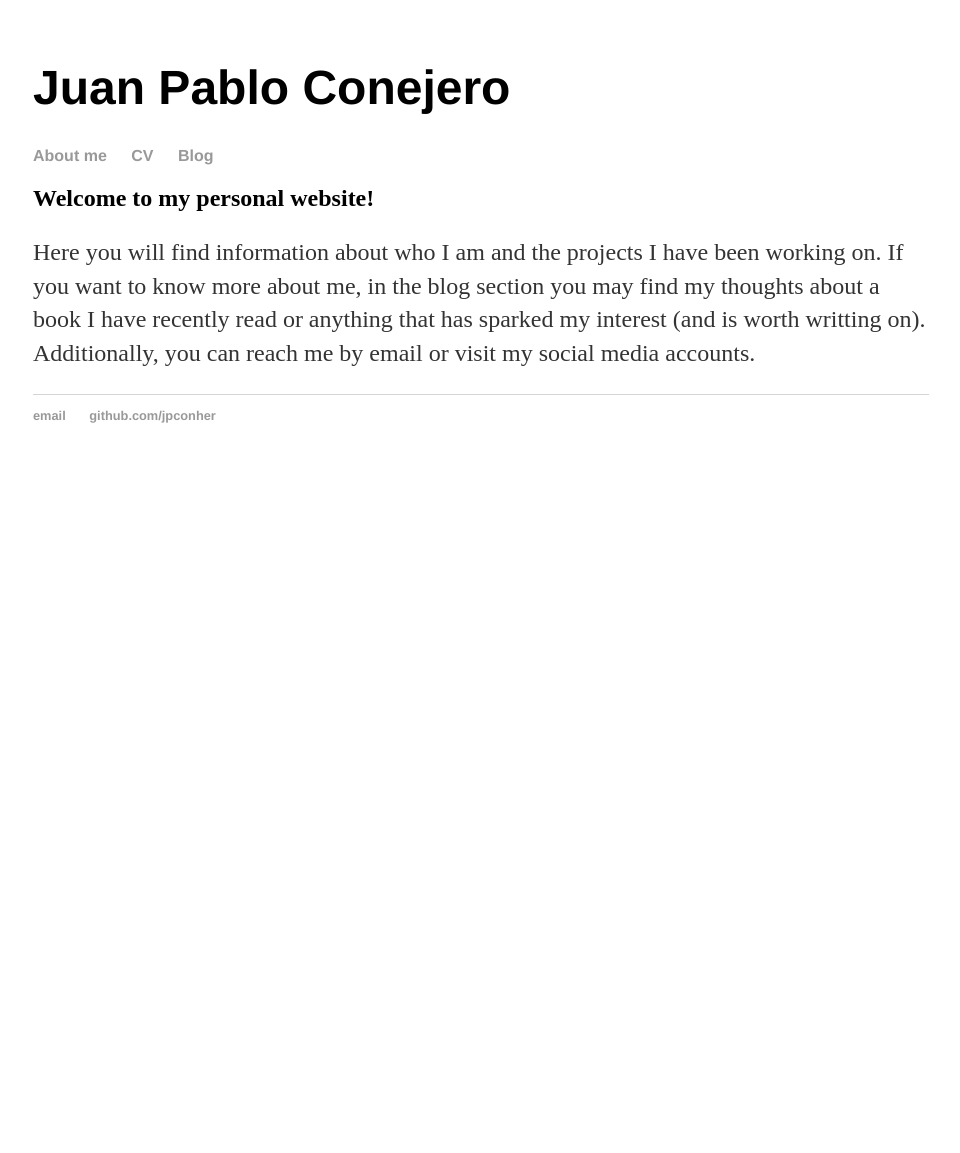
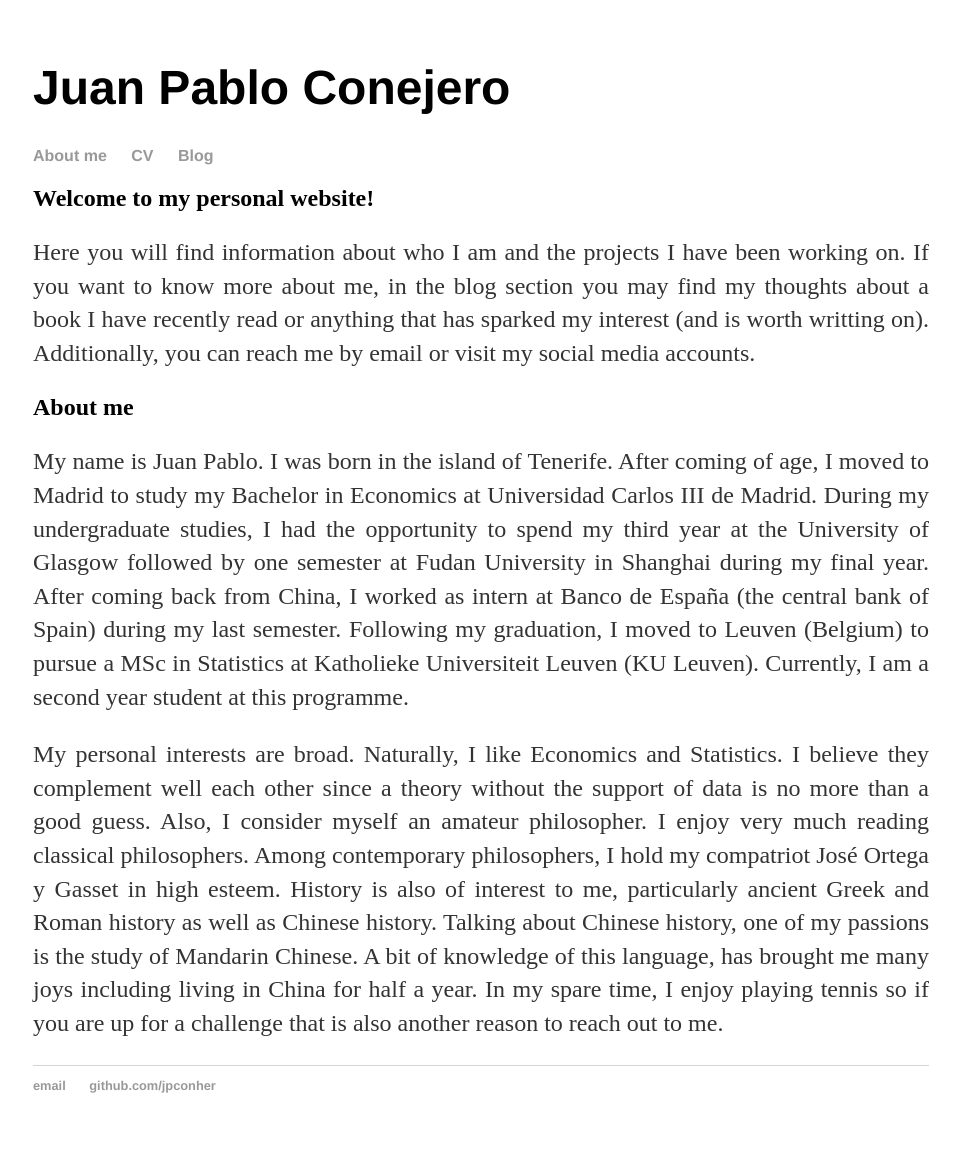
Before and after one commit to jpconher/jpconher.github.io, a Jekyll site: the page built from index.html, in a window 1280 px wide. Shown: the whole page, without its empty margins (159-1119 px from the left). Built offline with Jekyll 4.4.1, drawn with Linux system fonts in a browser that asks for light colours; before the commit the page ends 900 px from its top, so only the background shows below that.

Commit message:
Update index.html

```diff
--- a/index.html
+++ b/index.html
@@ -3,6 +3,15 @@ layout: default
 title: Home | Juan Pablo Conejero
 ---
 <div class="blurb">
-	<h2>Welcome to my personal website!</h2>
-	<p>Here you will find information about who I am and the projects I have been working on. If you want to know more about me, in the blog section you may find my thoughts about a book I have recently read or anything that has sparked my interest (and is worth writting on). Additionally, you can reach me by email or visit my social media accounts.</p>
+	<div style="text-align: justify">
+		<h2>Welcome to my personal website!</h2>
+
+		<p>Here you will find information about who I am and the projects I have been working on. If you want to know more about me, in the blog section you may find my thoughts about a book I have recently read or anything that has sparked my interest (and is worth writting on). Additionally, you can reach me by email or visit my social media accounts.</p>
+
+		<h2>About me</h2>
+
+		<p>My name is Juan Pablo. I was born in the island of Tenerife. After coming of age, I moved to Madrid to study my Bachelor in Economics at Universidad Carlos III de Madrid. During my undergraduate studies, I had the opportunity to spend my third year at the University of Glasgow followed by one semester at Fudan University in Shanghai during my final year. After coming back from China, I worked as intern at Banco de España (the central bank of Spain) during my last semester. Following my graduation, I moved to Leuven (Belgium) to pursue a MSc in Statistics at Katholieke Universiteit Leuven (KU Leuven). Currently, I am a second year student at this programme. </p>
+
+		<p>My personal interests are broad. Naturally, I like Economics and Statistics. I believe they complement well each other since a theory without the support of data is no more than a good guess. Also, I consider myself an amateur philosopher. I enjoy very much reading classical philosophers. Among contemporary philosophers, I hold my compatriot José Ortega y Gasset in high esteem. History is also of interest to me, particularly ancient Greek and Roman history as well as Chinese history. Talking about Chinese history, one of my passions is the study of Mandarin Chinese. A bit of knowledge of this language, has brought me many joys including living in China for half a year. In my spare time, I enjoy playing tennis so if you are up for a challenge that is also another reason to reach out to me.  </p>
+	</div>
 </div><!-- /.blurb -->
```
